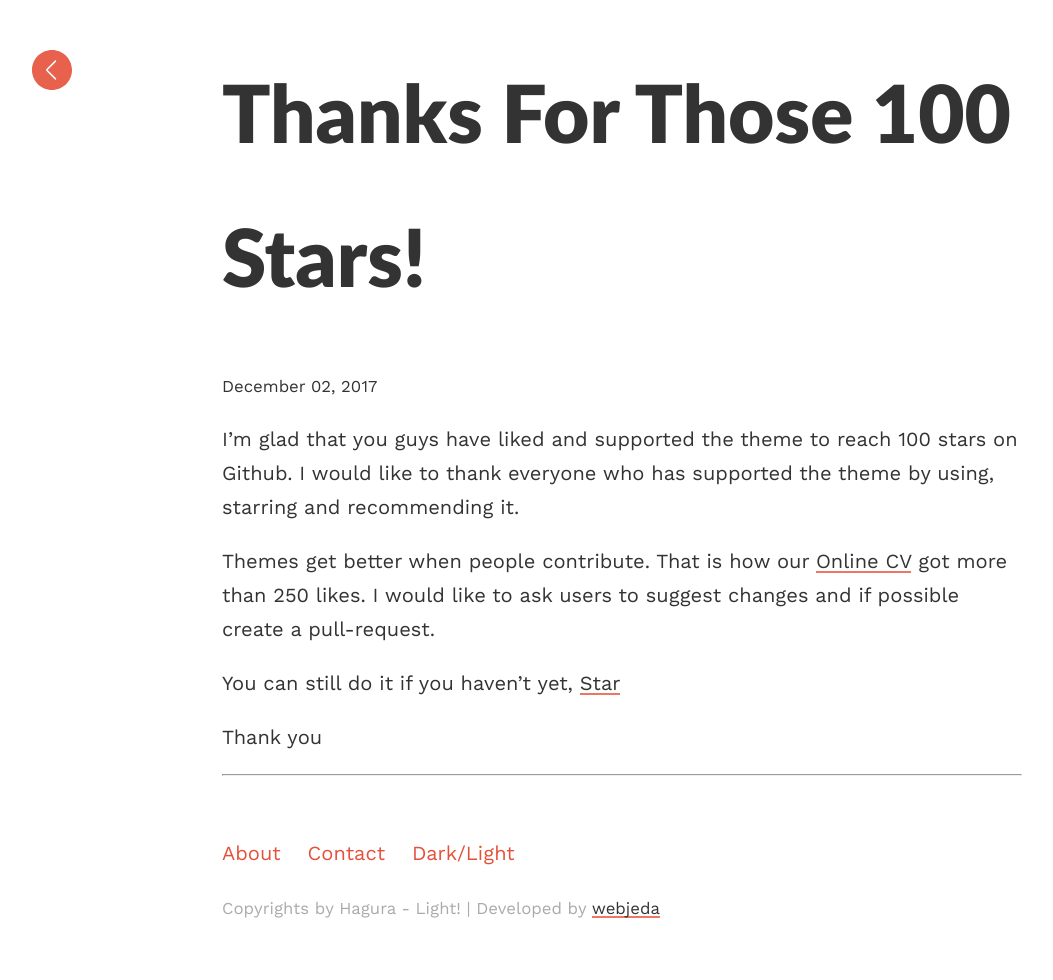
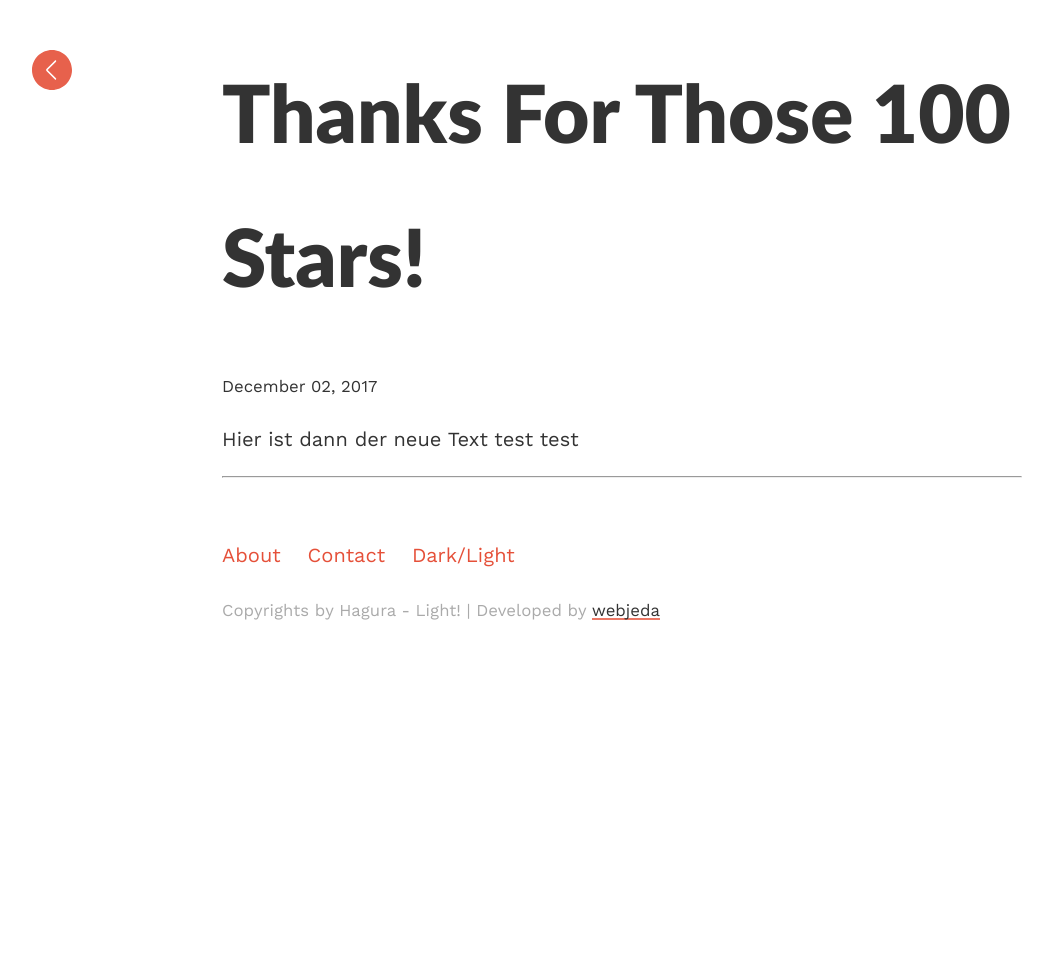
Before and after one commit to uwolf/blog, a Jekyll site: the page built from _posts/2017-12-02-thank-you.md, in a window 1280 px wide. Shown: the whole page, without its empty margins (18-1071 px from the left). Built offline with Jekyll 4.4.1, drawn with Linux system fonts in a browser that asks for light colours; comment, search, counter and statistics services are not loaded.

```diff
--- a/_config.yml
+++ b/_config.yml
@@ -1,7 +1,7 @@
 ### your site title here
 
 title: Hagura - Light!
-baseurl: /hagura # name of the repository
+baseurl: /blog # name of the repository
 email: your@email.com
 
 
--- a/_posts/2017-12-02-thank-you.md
+++ b/_posts/2017-12-02-thank-you.md
@@ -3,11 +3,4 @@ layout: post
 title:  "Thanks for those 100 stars!"
 ---
 
-I'm glad that you guys have liked and supported the theme to reach 100 stars on Github. I would like to thank everyone who has supported the theme by using, starring and recommending it.
-
-Themes get better when people contribute. That is how our [Online CV](https://github.com/sharu725/online-cv){: target="_blank"} got more than 250 likes. I would like to ask users to suggest changes and if possible create a pull-request.
-
-You can still do it if you haven't yet, <a class="github-button" href="https://github.com/sharu725/hagura" data-style="mega" data-count-href="/sharu725/hagura/stargazers" data-count-api="/repos/sharu725/hagura#stargazers_count" data-count-aria-label="# stargazers on GitHub" aria-label="Star sharu725/hagura on GitHub">Star</a>
-<script async defer src="https://buttons.github.io/buttons.js"></script>
-
-Thank you
+Hier ist dann der neue Text test test
```
Also changed, not shown: staticman.yml (added, +77 -0 lines).
